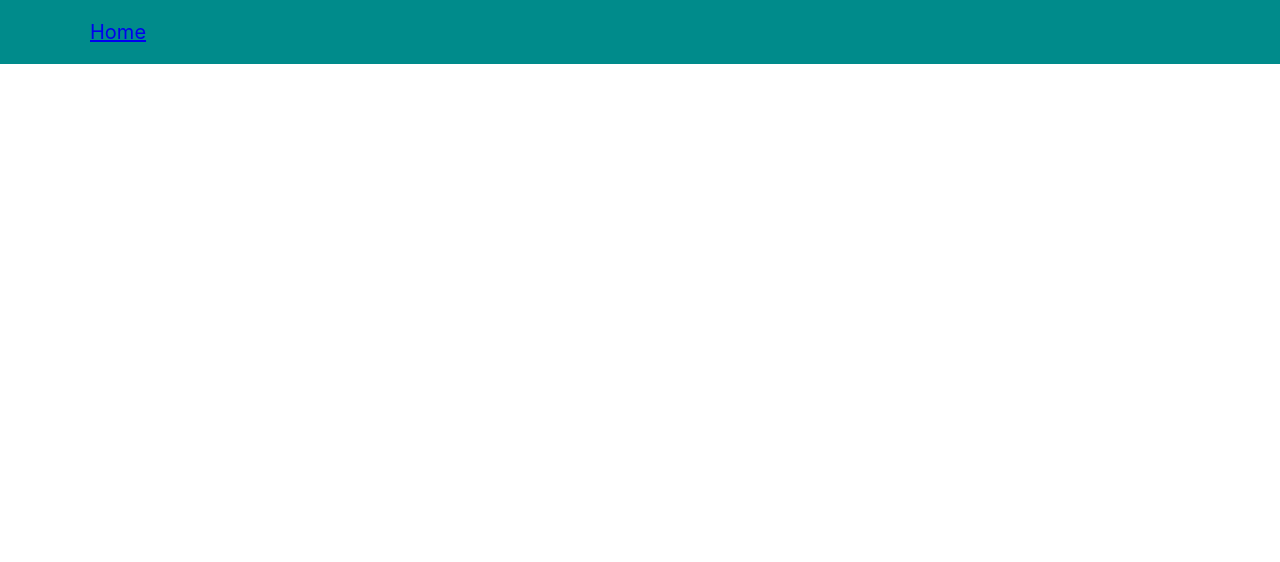
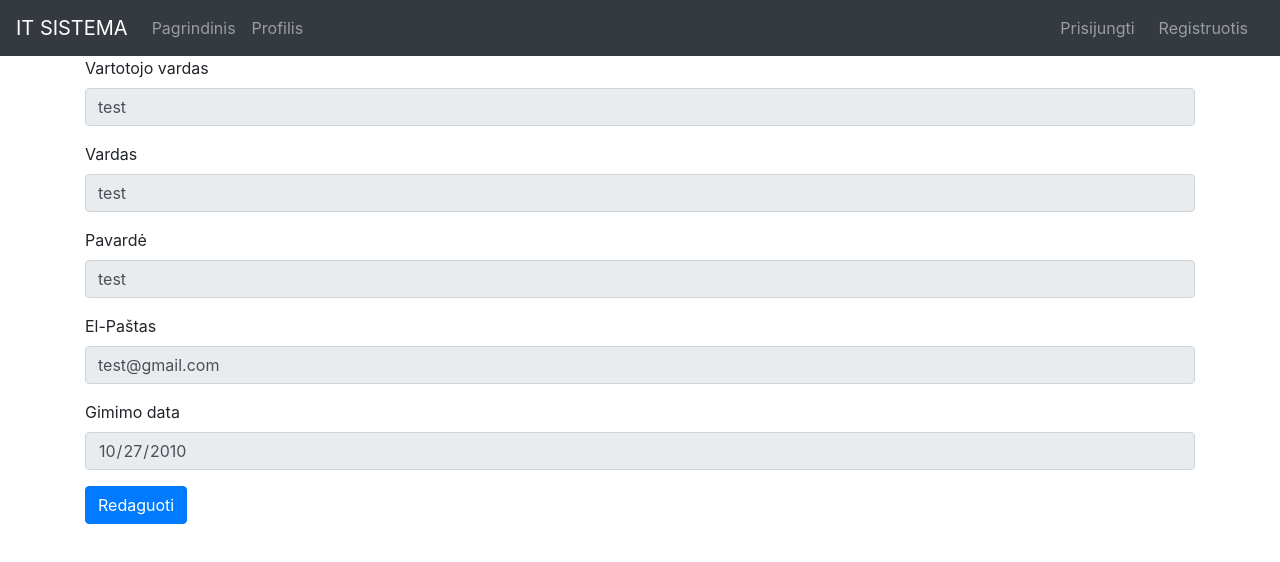
Before and after one commit to DomDagys/PaslauguSistema, a React (Create React App) app in the folder frontend/: page /viewprofile in a window 1280 px wide. Shown: the top 562 px of the page. Built offline with nearby package versions, Linux system fonts and the light colour scheme.

Commit message:
First commit

```diff
--- a/frontend/package.json
+++ b/frontend/package.json
@@ -6,7 +6,10 @@
     "@testing-library/jest-dom": "^5.11.5",
     "@testing-library/react": "^11.1.1",
     "@testing-library/user-event": "^12.2.0",
+    "bootstrap": "^4.5.3",
     "react": "^17.0.1",
+    "react-bootstrap": "^1.4.0",
+    "react-datetime-bootstrap": "^1.4.7",
     "react-dom": "^17.0.1",
     "react-router-dom": "^5.2.0",
     "react-scripts": "4.0.0",
--- a/frontend/src/App.js
+++ b/frontend/src/App.js
@@ -2,13 +2,32 @@ import logo from './logo.svg';
 import { NavBar } from './components';
 import { HomePage } from './pages';
 import { BrowserRouter as Router, Switch, Route } from 'react-router-dom';
-
+import { Register } from './components/Register';
+import { Login } from './components/Login';
+import {ForgotPassword} from './components/ForgotPassword'
+import { ViewProfile } from './components/ViewProfile';
+import { EditProfile } from './components/EditProfile';
 function App() {
   return (
     <Router>
       <div className="App">
         <NavBar></NavBar>
         <Route path="/" exact component={HomePage} />
+        <Route path="/register">
+          <Register/>
+        </Route>
+        <Route path="/login">
+          <Login/>
+        </Route>
+        <Route path="/forgotpassword">
+          <ForgotPassword/>
+        </Route>
+        <Route path="/viewprofile">
+          <ViewProfile/>
+        </Route>
+        <Route path="/editprofile">
+          <EditProfile/>
+        </Route>
       </div>
     </Router>
   );
--- /dev/null
+++ b/frontend/src/components/EditProfile.js
@@ -0,0 +1,43 @@
+import React, { useState } from "react";
+import { Button, FormGroup, FormControl, ControlLabel,Form, Container, ToggleButton,ButtonGroup} from "react-bootstrap";
+import { DateTime } from 'react-datetime-bootstrap';
+export function EditProfile() {
+  const [email, setEmail] = useState("");
+  const [password, setPassword] = useState("");
+  const [username, setUsername] = useState("");
+
+  const radios = [
+    { name: "Foo", value: "foo" },
+    { name: "Bar", value: "bar" },
+    { name: "Baz", value: "baz" }
+  ];
+  function validateForm() {
+    return email.length > 0 && password.length > 0;
+  }
+
+  function handleSubmit(event) {
+    event.preventDefault();
+  }
+
+  return (
+<Container>
+<Form>
+    <Form.Group controlId="formBasicText">
+        <Form.Label>Vardas</Form.Label>
+        <Form.Control type="text"  />
+    </Form.Group>
+    <Form.Group controlId="formBasicText">
+        <Form.Label>Pavardė</Form.Label>
+        <Form.Control type="text"  />
+    </Form.Group>
+    <Form.Group controlId="formBasicText">
+        <Form.Label>Naujas slaptažodis</Form.Label>
+        <Form.Control type="password"  />
+    </Form.Group>
+    <Button variant="primary" href="/viewprofile">
+        Išsaugoti pakeitimus
+    </Button>
+    </Form>
+    </Container>
+  );
+}
--- /dev/null
+++ b/frontend/src/components/ForgotPassword.js
@@ -0,0 +1,30 @@
+import React, { useState } from "react";
+import { Button, FormGroup, FormControl, ControlLabel,Form, Container, ToggleButton,ButtonGroup} from "react-bootstrap";
+import { DateTime } from 'react-datetime-bootstrap';
+export function ForgotPassword() {
+  const [email, setEmail] = useState("");
+  const [password, setPassword] = useState("");
+  const [username, setUsername] = useState("");
+
+  function validateForm() {
+    return email.length > 0 && password.length > 0;
+  }
+
+  function handleSubmit(event) {
+    event.preventDefault();
+  }
+
+  return (
+<Container>
+<Form>
+    <Form.Group controlId="formBasicEmail">
+        <Form.Label>El-Paštas</Form.Label>
+        <Form.Control type="email" placeholder="Įveskite savo el-paštą" />
+    </Form.Group>
+    <Button variant="primary" type="submit">
+        Patvirtinti
+    </Button>
+    </Form>
+    </Container>
+  );
+}
--- /dev/null
+++ b/frontend/src/components/Login.js
@@ -0,0 +1,36 @@
+import React, { useState } from "react";
+import { Button, FormGroup, FormControl, ControlLabel,Form, Container, ToggleButton,ButtonGroup} from "react-bootstrap";
+import { DateTime } from 'react-datetime-bootstrap';
+export function Login() {
+  const [email, setEmail] = useState("");
+  const [password, setPassword] = useState("");
+  const [username, setUsername] = useState("");
+
+  function validateForm() {
+    return email.length > 0 && password.length > 0;
+  }
+
+  function handleSubmit(event) {
+    event.preventDefault();
+  }
+
+  return (
+<Container>
+<Form>
+    <Form.Group controlId="formBasicEmail">
+        <Form.Label>Vartotojo vardas</Form.Label>
+        <Form.Control type="text" placeholder="Įveskite vartotojo vardą" />
+    </Form.Group>
+
+    <Form.Group controlId="formBasicPassword">
+        <Form.Label>Slaptažodis</Form.Label>
+        <Form.Control type="password" placeholder="Įveskite slaptažodį" />
+    </Form.Group>
+    <Button variant="primary" type="submit">
+        Prisijungti
+    </Button>
+    </Form>
+    <a href="/forgotpassword">Pamiršote slaptažodį? Spauskite čia</a>
+    </Container>
+  );
+}
--- a/frontend/src/components/NavBar.js
+++ b/frontend/src/components/NavBar.js
@@ -1,6 +1,6 @@
 import React, { Component } from 'react';
 import { Link } from 'react-router-dom';
-import '../styles/NavBar.css';
+import { Button, FormGroup, FormControl, ControlLabel,Form,Navbar,Nav } from "react-bootstrap";
 
 class NavBar extends Component {
     constructor(props) {
@@ -10,11 +10,17 @@ class NavBar extends Component {
     render() {
         return (
         <div className="navBar">
-            <ul className="navLink">
-                <Link to="/">
-                    <li>Home</li>
-                </Link>
-            </ul>
+  <Navbar bg="dark" variant="dark">
+    <Navbar.Brand>IT SISTEMA</Navbar.Brand>
+    <Nav className="mr-auto">
+      <Nav.Link href="/">Pagrindinis</Nav.Link>
+      <Nav.Link href="/viewprofile">Profilis</Nav.Link>
+    </Nav>
+    <Nav inline>
+      <Nav.Link href="/login" className="mr-sm-2">Prisijungti</Nav.Link>
+      <Nav.Link href="/register" className="mr-sm-2">Registruotis</Nav.Link>
+    </Nav>
+  </Navbar>
         </div> );
     }
 }
--- /dev/null
+++ b/frontend/src/components/Register.js
@@ -0,0 +1,64 @@
+import React, { useState } from "react";
+import { Button, FormGroup, FormControl, ControlLabel,Form, Container, ToggleButton,ButtonGroup} from "react-bootstrap";
+import { DateTime } from 'react-datetime-bootstrap';
+export function Register() {
+  const [email, setEmail] = useState("");
+  const [password, setPassword] = useState("");
+  const [username, setUsername] = useState("");
+
+  const radios = [
+    { name: "Foo", value: "foo" },
+    { name: "Bar", value: "bar" },
+    { name: "Baz", value: "baz" }
+  ];
+  function validateForm() {
+    return email.length > 0 && password.length > 0;
+  }
+
+  function handleSubmit(event) {
+    event.preventDefault();
+  }
+
+  return (
+<Container>
+<Form>
+    <Form.Group controlId="formBasicEmail">
+        <Form.Label>Vartotojo vardas</Form.Label>
+        <Form.Control type="text" placeholder="Įveskite vartotojo vardą" required />
+    </Form.Group>
+
+    <Form.Group controlId="formBasicPassword">
+        <Form.Label>Slaptažodis</Form.Label>
+        <Form.Control type="password" placeholder="Įveskite slaptažodį" required />
+    </Form.Group>
+    <Form.Group controlId="formBasicText">
+        <Form.Label>Vardas</Form.Label>
+        <Form.Control type="text" placeholder="Įveskite savo vardą" required />
+    </Form.Group>
+    <Form.Group controlId="formBasicText">
+        <Form.Label>Pavardė</Form.Label>
+        <Form.Control type="password" placeholder="Įveskite savo pavardę" required />
+    </Form.Group>
+    <Form.Group controlId="formBasicEmail">
+        <Form.Label>El-Paštas</Form.Label>
+        <Form.Control type="email" placeholder="Įveskite el-paštą" required />
+    </Form.Group>
+    <Form.Group controlId="formBasicEmail">
+        <Form.Label>Gimimo data</Form.Label>
+        <Form.Control type="date" placeholder="Pasirinkite datą"  required/>
+    </Form.Group>
+    <Form.Group>
+    <Form.Label>Lytis</Form.Label>
+    <div >
+        <input type="radio" value="male" name="gender" /> Vyras
+        <input type="radio" value="female" name="gender" /> Moteris
+        <input type="radio" value="other" name="gender" /> Kita
+      </div>
+    </Form.Group>
+    <Button variant="primary" type="submit">
+        Registruotis
+    </Button>
+    </Form>
+    </Container>
+  );
+}
--- /dev/null
+++ b/frontend/src/components/ViewProfile.js
@@ -0,0 +1,52 @@
+import React, { useState } from "react";
+import { Button, FormGroup, FormControl, ControlLabel,Form, Container, ToggleButton,ButtonGroup} from "react-bootstrap";
+import { DateTime } from 'react-datetime-bootstrap';
+export function ViewProfile() {
+  const [email, setEmail] = useState("");
+  const [password, setPassword] = useState("");
+  const [username, setUsername] = useState("");
+
+  const radios = [
+    { name: "Foo", value: "foo" },
+    { name: "Bar", value: "bar" },
+    { name: "Baz", value: "baz" }
+  ];
+  function validateForm() {
+    return email.length > 0 && password.length > 0;
+  }
+
+  function handleSubmit(event) {
+    event.preventDefault();
+  }
+
+  return (
+<Container>
+<Form>
+    <Form.Group controlId="formBasicEmail">
+        <Form.Label>Vartotojo vardas</Form.Label>
+        <Form.Control type="text" value="test" readOnly />
+    </Form.Group>
+    <Form.Group controlId="formBasicText">
+        <Form.Label>Vardas</Form.Label>
+        <Form.Control type="text" value="test" readOnly  />
+    </Form.Group>
+    <Form.Group controlId="formBasicText">
+        <Form.Label>Pavardė</Form.Label>
+        <Form.Control type="text" value="test" readOnly />
+    </Form.Group>
+    <Form.Group controlId="formBasicEmail">
+        <Form.Label>El-Paštas</Form.Label>
+        <Form.Control type="email" value="test@gmail.com" readOnly/>
+    </Form.Group>
+    <Form.Group controlId="formBasicEmail">
+        <Form.Label>Gimimo data</Form.Label>
+        <Form.Control type="date" value="2010-10-27" readOnly />
+    </Form.Group>
+
+    <Button variant="primary" href="/editprofile">
+        Redaguoti
+    </Button>
+    </Form>
+    </Container>
+  );
+}
--- a/frontend/src/index.js
+++ b/frontend/src/index.js
@@ -3,7 +3,7 @@ import ReactDOM from 'react-dom';
 import './index.css';
 import App from './App';
 import reportWebVitals from './reportWebVitals';
-
+import 'bootstrap/dist/css/bootstrap.min.css';
 ReactDOM.render(
   <React.StrictMode>
     <App />
```
Also changed, not shown: 1 other file (tests, documents, lock files or other folders).
